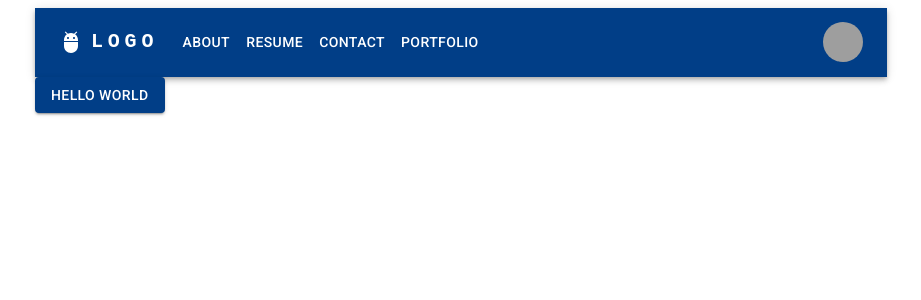
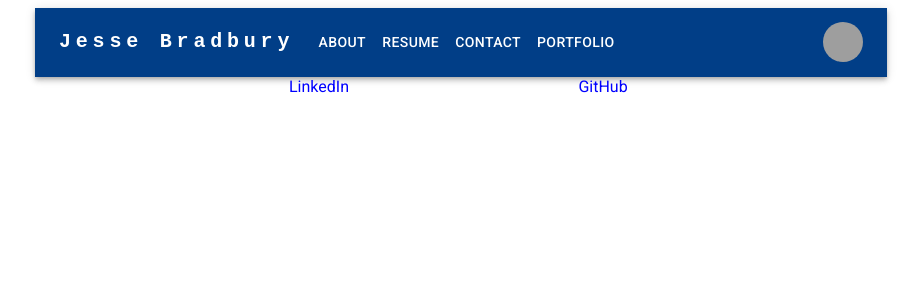
Before and after one commit to JesseBradbury/Portfolio-React, a React (Vite) app: page / in a window 1280 px wide. Shown: the top 300 px of the page, without its empty margins (179-1100 px from the left). Built offline with nearby package versions, Linux system fonts and the light colour scheme; grey boxes are pictures that could not be loaded.

Commit message:
Added footer

```diff
--- a/src/components/Footer.jsx
+++ b/src/components/Footer.jsx
@@ -1 +1,42 @@
 // This will contain links to my LinkedIn, GitHub, and a link to another social ? :(
+import { Container } from "@mui/material"
+import { Link } from "react-router-dom"
+
+import Grid from '@mui/material/Unstable_Grid2';
+
+
+
+
+function Footer() {
+    return (
+        <Container maxWidth="sm">
+            <Grid container spacing={2}>
+                <Grid xs display="flex" justifyContent="center" alignItems="center">
+
+                    <Link sx={{
+
+                            display: { xs: 'none', md: 'flex' },
+
+                            fontWeight: 700,
+                            letterSpacing: '.3rem',
+                            // color: 'inherit',
+                            // textDecoration: 'none',
+                        }}
+                        style={{fontFamily: 'roboto', fontWeight: 400, textDecoration: "none", color: "blue" }}
+                        to="https://www.linkedin.com/in/jessebradbury/" >LinkedIn</Link>
+
+                </Grid>
+
+                <Grid xs display="flex" justifyContent="center" alignItems="center">
+
+                    <Link style={{fontFamily: 'roboto', fontWeight: 400, textDecoration: "none", color: "blue" }}  to="https://github.com/JesseBradbury" >GitHub</Link>
+
+                </Grid>
+            </Grid>
+
+
+        </Container>
+    )
+}
+
+export default Footer
--- a/src/components/Navigation.jsx
+++ b/src/components/Navigation.jsx
@@ -12,7 +12,7 @@ import Avatar from '@mui/material/Avatar';
 import Button from '@mui/material/Button';
 import Tooltip from '@mui/material/Tooltip';
 import MenuItem from '@mui/material/MenuItem';
-import AdbIcon from '@mui/icons-material/Adb';
+// import AdbIcon from '@mui/icons-material/Adb';
 import { Link } from 'react-router-dom'
 
 const pages = ['About', 'Resume', 'Contact', 'Portfolio'];
@@ -41,7 +41,7 @@ function Navigation() {
         <AppBar position="static">
             <Container maxWidth="xl">
                 <Toolbar disableGutters>
-                    <AdbIcon sx={{ display: { xs: 'none', md: 'flex' }, mr: 1 }} />
+                    {/* <AdbIcon sx={{ display: { xs: 'none', md: 'flex' }, mr: 1 }} /> */}
                     <Typography
                         variant="h6"
                         noWrap
@@ -57,7 +57,7 @@ function Navigation() {
                             textDecoration: 'none',
                         }}
                     >
-                        LOGO
+                        Jesse Bradbury
                     </Typography>
 
                     <Box sx={{ flexGrow: 1, display: { xs: 'flex', md: 'none' } }}>
@@ -100,7 +100,7 @@ function Navigation() {
                             ))}
                         </Menu>
                     </Box>
-                    <AdbIcon sx={{ display: { xs: 'flex', md: 'none' }, mr: 1 }} />
+                    {/* <AdbIcon sx={{ display: { xs: 'flex', md: 'none' }, mr: 1 }} /> */}
                     <Typography
                         variant="h5"
                         noWrap
@@ -117,7 +117,7 @@ function Navigation() {
                             textDecoration: 'none',
                         }}
                     >
-                        LOGO
+                        Jesse Bradbury
                     </Typography>
                     <Box sx={{ flexGrow: 1, display: { xs: 'none', md: 'flex' } }}>
                         {pages.map((page) => (
@@ -126,9 +126,9 @@ function Navigation() {
                                 onClick={handleCloseNavMenu}
                                 sx={{ my: 2, color: 'white', display: 'block' }}
                             >
-                                <Link style={{textDecoration: "none", color:"white"}} to={`/${page}`}>
-                                            {page}
-                                        </Link>
+                                <Link style={{ textDecoration: "none", color: "white" }} to={`/${page}`}>
+                                    {page}
+                                </Link>
                             </Button>
                         ))}
                     </Box>
--- a/src/routes/root.jsx
+++ b/src/routes/root.jsx
@@ -1,21 +1,22 @@
 import { Outlet } from "react-router-dom";
 import { Container } from "@mui/material";
-import Button from '@mui/material/Button';
 import Header from '../components/Header.jsx'
+import Footer from '../components/Footer.jsx'
+
 
 export default function Root() {
     return (
         <>
             <Container maxWidth="md" >
-                {/* Import Header */}
+
                 <Header />
 
                 <div>
                     <Outlet />
-                    <Button variant="contained">Hello world</Button>
                 </div>
 
                 {/* Import Footer */}
+                <Footer />
             </Container>
 
         </>
```
